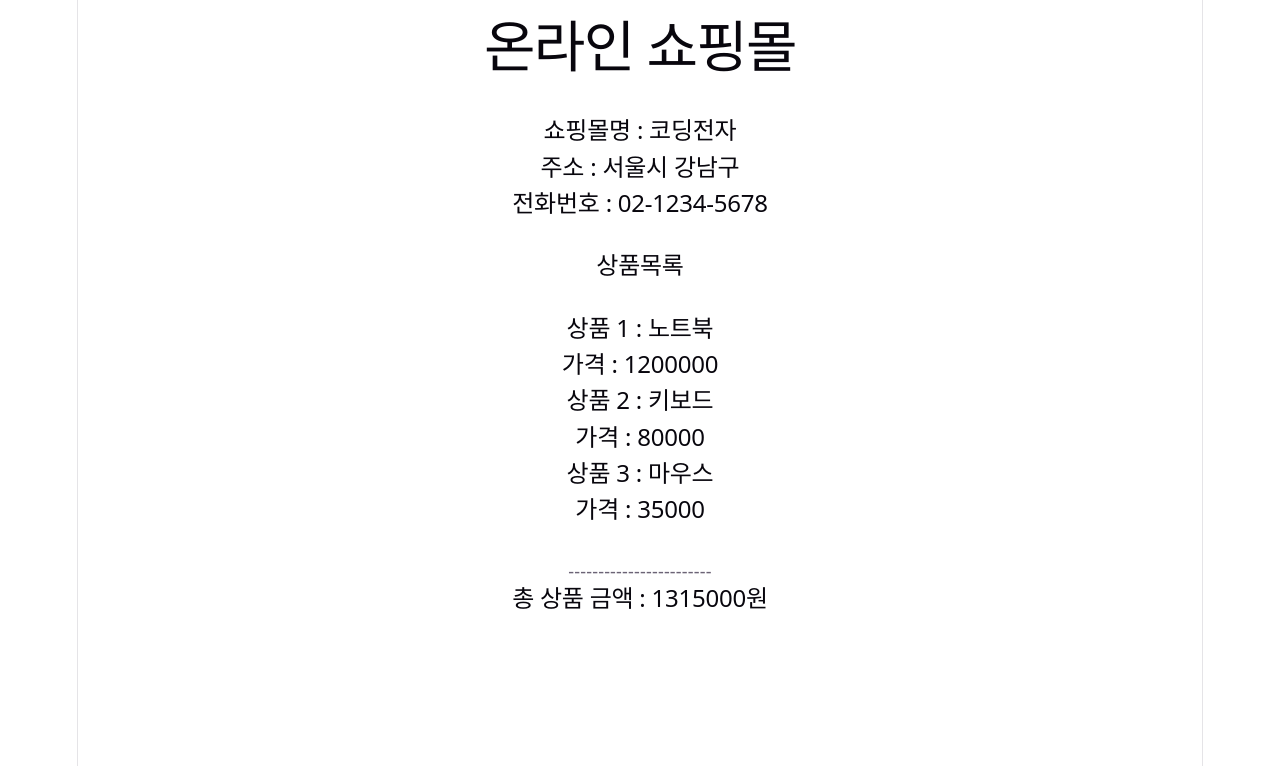
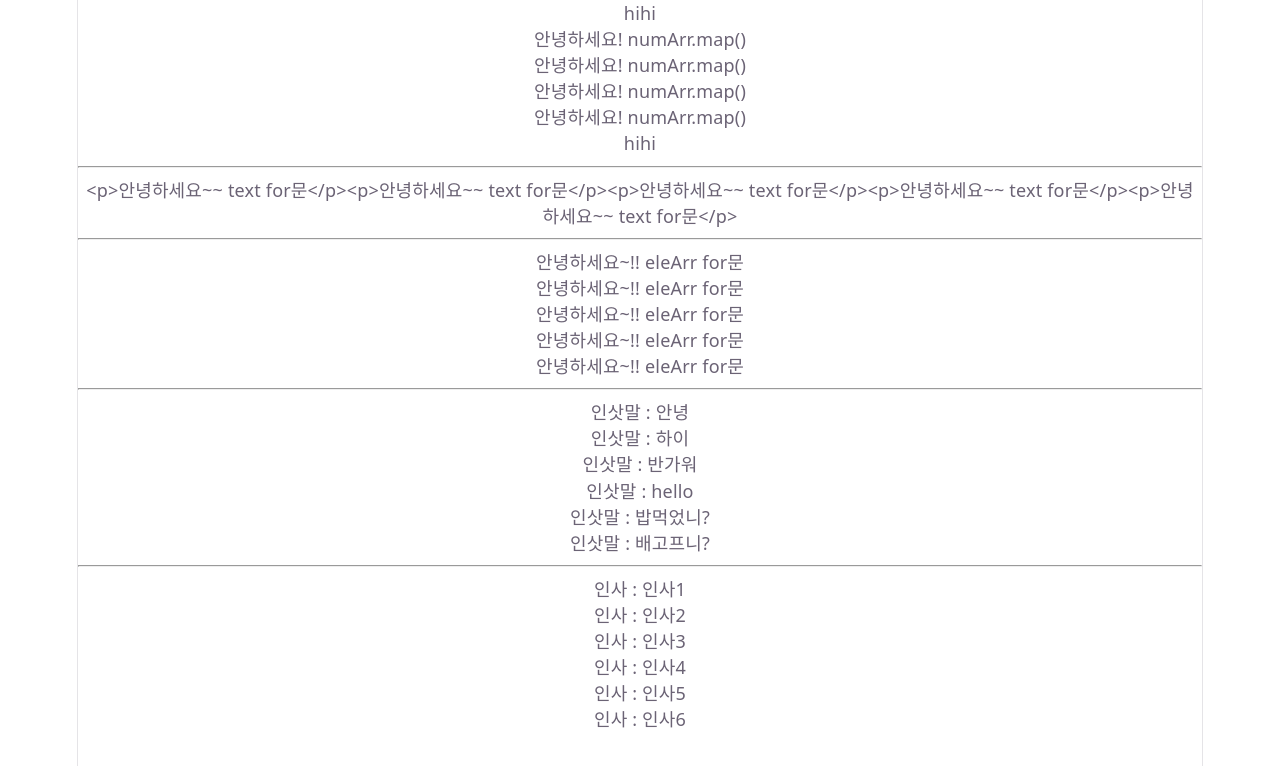
Before and after one commit to Jinseon-999/fe-react-study-9, a React (Vite) app in the folder react/react-study/: page / in a window 1280 px wide. Shown: the top 766 px of the page. Built offline with nearby package versions, Linux system fonts and the light colour scheme.

Commit message:
리액트 데이터 기반 반복처리

```diff
--- a/react/react-study/src/App.jsx
+++ b/react/react-study/src/App.jsx
@@ -7,6 +7,8 @@ import Basic01 from './components/Basic01'
 import State01 from './components/State01'
 import Export01 from './components/Export01'
 import ProductInfo from './quiz/quiz00/ProductInfo'
+import Quiz01 from './quiz/quiz01/Quiz01'
+import State02 from './components/State02'
 
 function App() {
 
@@ -14,7 +16,10 @@ function App() {
     // <Basic01/>
     // <State01/>
     // <Export01/>
-    <ProductInfo/>
+    // <ProductInfo/>
+    // <Quiz01/>
+    <State02/>
+
   )
 }
 
--- /dev/null
+++ b/react/react-study/src/components/State02.jsx
@@ -0,0 +1,78 @@
+
+export default function State02(){
+
+
+    //요소들을 반복으로 화면에 표시
+
+    let numArr = [1,1,1,1]; //단순 반복용도로 사용  -> 4회 반복
+
+    let msg = "hihi";
+
+    let text = "";
+    for(let i=1; i<=5; i++){
+        text += "<p>안녕하세요~~ text for문</p>"; //단순 텍스트만 모이는 상태
+    }
+
+    //element 요소를 모아둔 배열
+    let eleArr = [];
+    for(let i=1; i<=5; i++){
+        eleArr.push( <p>안녕하세요~!! eleArr for문</p> );
+    }
+
+    // <p>안녕하세요~!! eleArr for문</p>,<p>안녕하세요~!! eleArr for문</p>,<p>안녕하세요~!! eleArr for문</p>,<p>안녕하세요~!! eleArr for문</p>
+
+
+    // 실제 화면에 표시되도록 데이터를 사용하는 용도로 데이터 배열
+    let msgArr = ["안녕", "하이", "반가워", "hello", "밥먹었니?", "배고프니?"];
+
+    return(
+
+        <div>
+            {
+                //for(let i=0;) 사용X
+            }
+
+            {msg}
+            {
+                // [1,1,1,1]
+                numArr.map(()=>{ // [99,99,99,99]
+                    //return 99;
+
+                    return (
+                        <p>안녕하세요! numArr.map()</p>
+                    )
+                })
+            }
+
+            {msg}
+
+            <hr/>
+            {text}
+
+            <hr/>
+            {eleArr}
+
+            <hr/>
+            {   //["안녕", "하이", "반가워", "hello", "밥먹었니?"]; +"배고프니?"
+                msgArr.map((value)=>{
+                    return(
+                        <p>인삿말 : {value}</p>
+                    )
+                })
+            }
+
+            <hr/>
+            <p>인사 : 인사1</p>
+            <p>인사 : 인사2</p>
+            <p>인사 : 인사3</p>
+            <p>인사 : 인사4</p>
+            <p>인사 : 인사5</p>
+            <p>인사 : 인사6</p>
+
+
+        </div>
+
+    )
+}
+
+//expor default State02;
```
